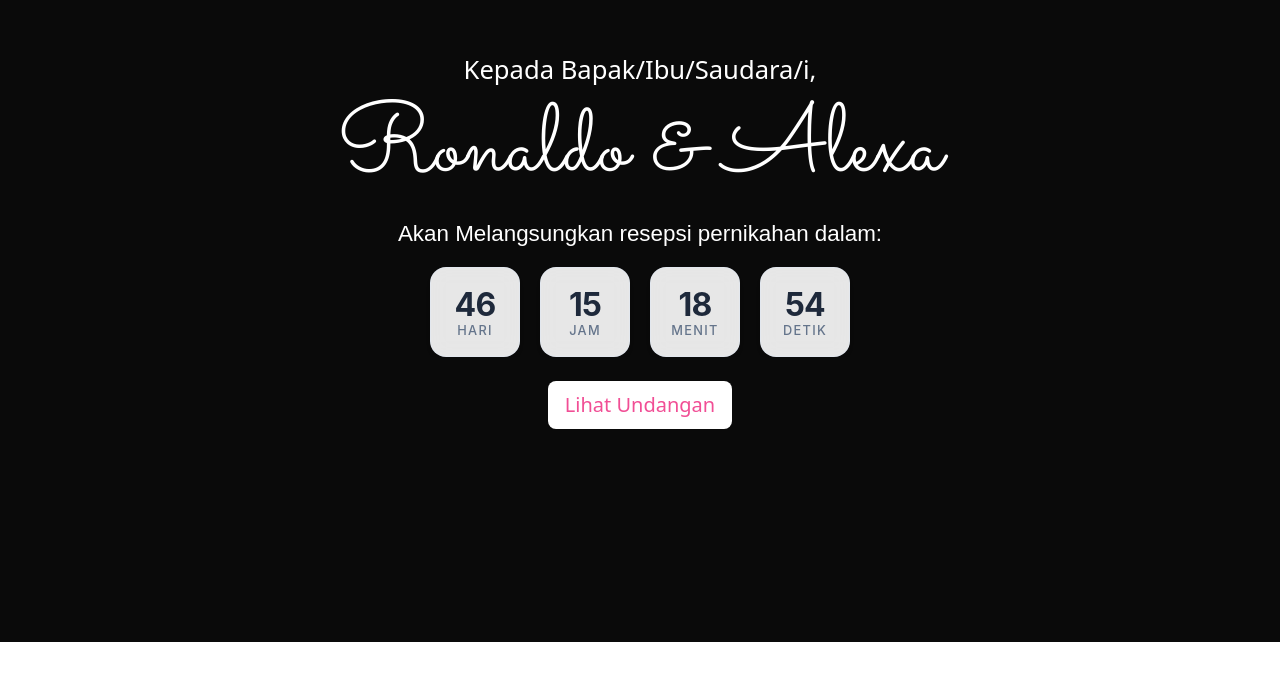
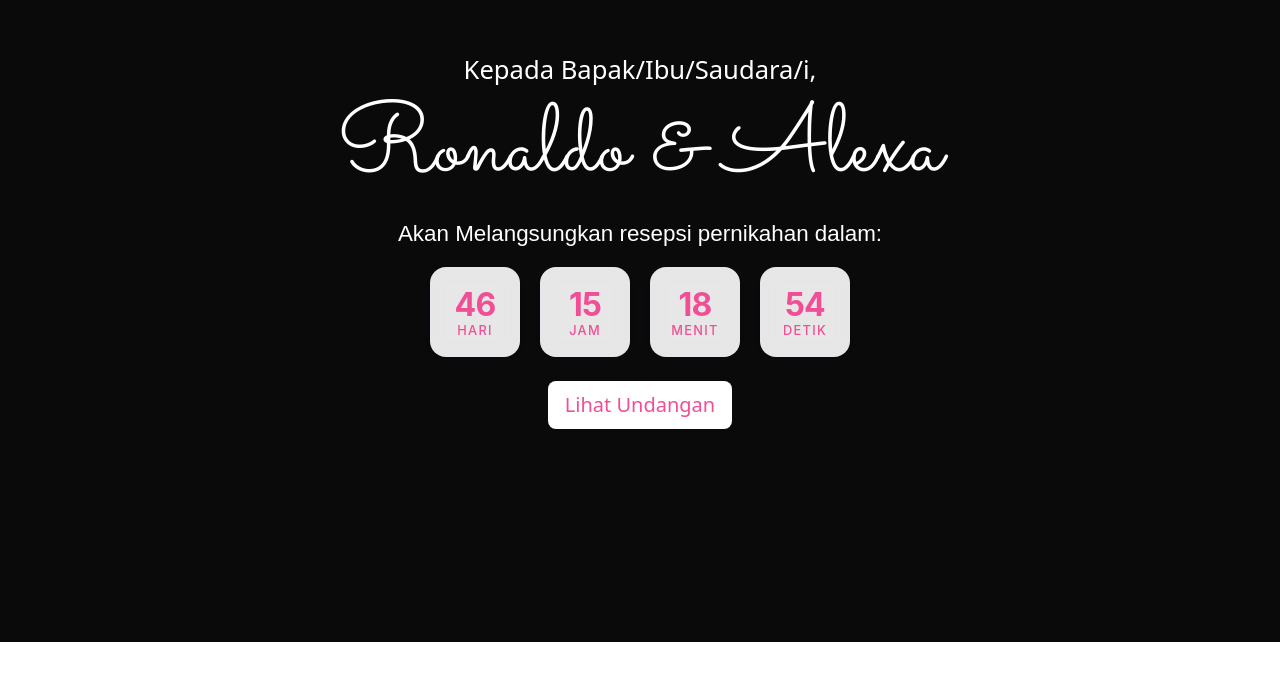
Before and after one commit to evansalfahmi-cloud/wedding-invitation, a plain HTML site: page index.html in a window 1280 px wide. Shown: the part 158-838 px from the top of the page. Drawn offline with Linux system fonts and the light colour scheme.

Commit message:
edit color --pink

```diff
--- a/countdown/simplyCountdown.theme.default.css
+++ b/countdown/simplyCountdown.theme.default.css
@@ -15,6 +15,7 @@
 }
 
 .simply-countdown > .simply-section {
+
   width: 65px;
   height: 65px;
   padding: 1.5rem;
@@ -61,10 +62,12 @@
 
   .simply-countdown > .simply-section .simply-amount {
     font-size: 1.75rem;
+    color: var(--pink);
   }
 
   .simply-countdown > .simply-section .simply-word {
     font-size: 0.75rem;
+    color: var(--pink);
   }
 }
 
```
